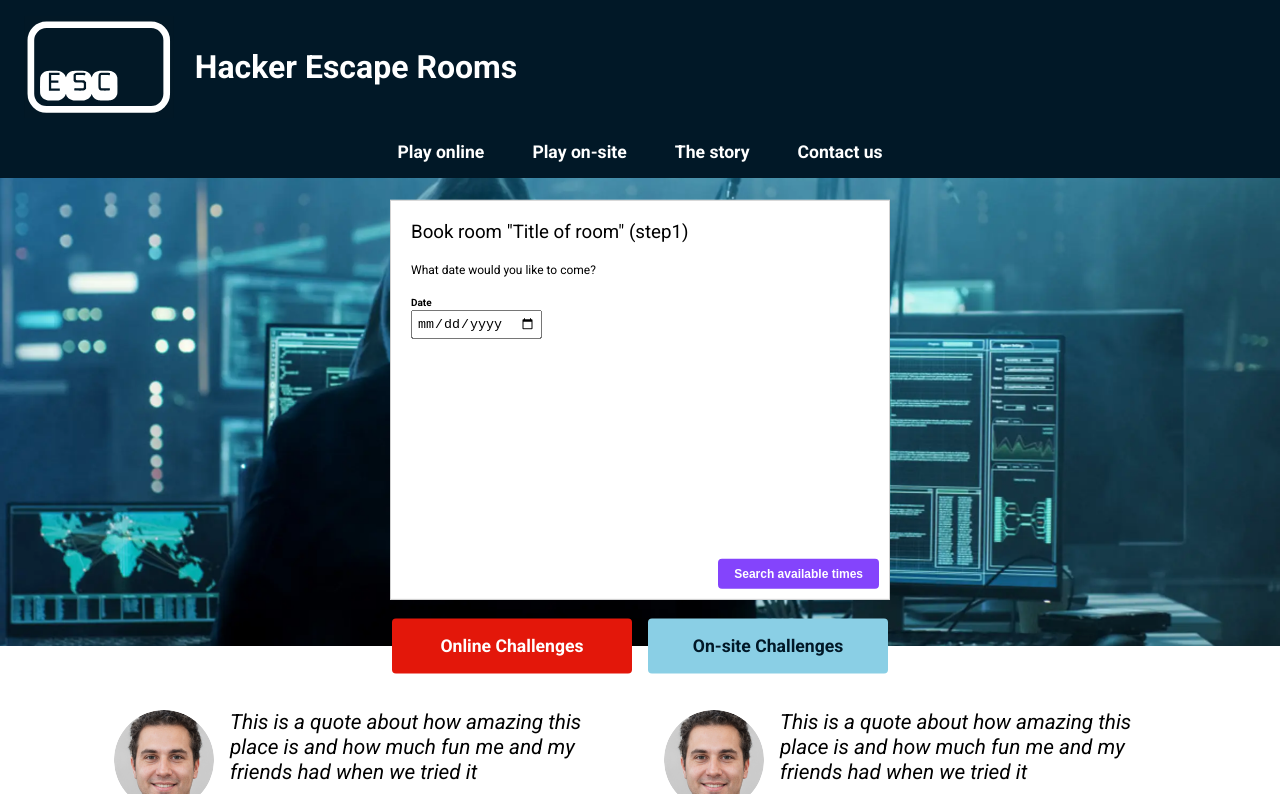
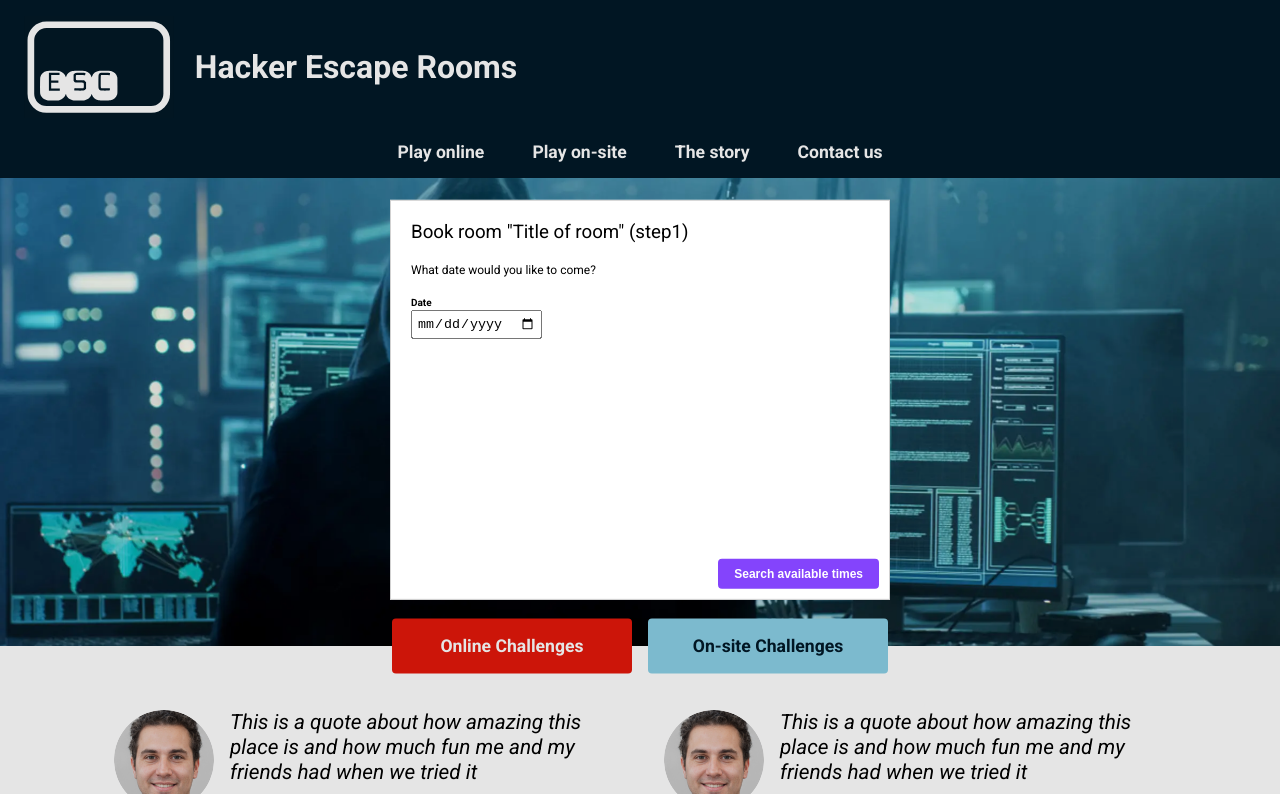
Before and after one commit to Bojeppe/Esc_Hacker_Escape_Rooms, a plain HTML site: page index.html in a window 1280 px wide. Shown: the top 794 px of the page. Drawn offline with Linux system fonts and the light colour scheme.

Commit message:
modal-background styling

```diff
--- a/modal.css
+++ b/modal.css
@@ -1,5 +1,13 @@
 body {
   position: relative;
+}
+
+#modal-background {
+  position: fixed;
+  width: 100%;
+  height: 100%;
+  background-color: rgba(0, 0, 0, 0.1);
+  z-index: 19;
 }
 
 #check-availability-modal {
@@ -48,3 +56,8 @@ body {
   border: none;
   border-radius: 4px;
 }
+
+#check-availability-modal button:hover,
+#check-availability-modal input:hover {
+  cursor: pointer;
+}
```
